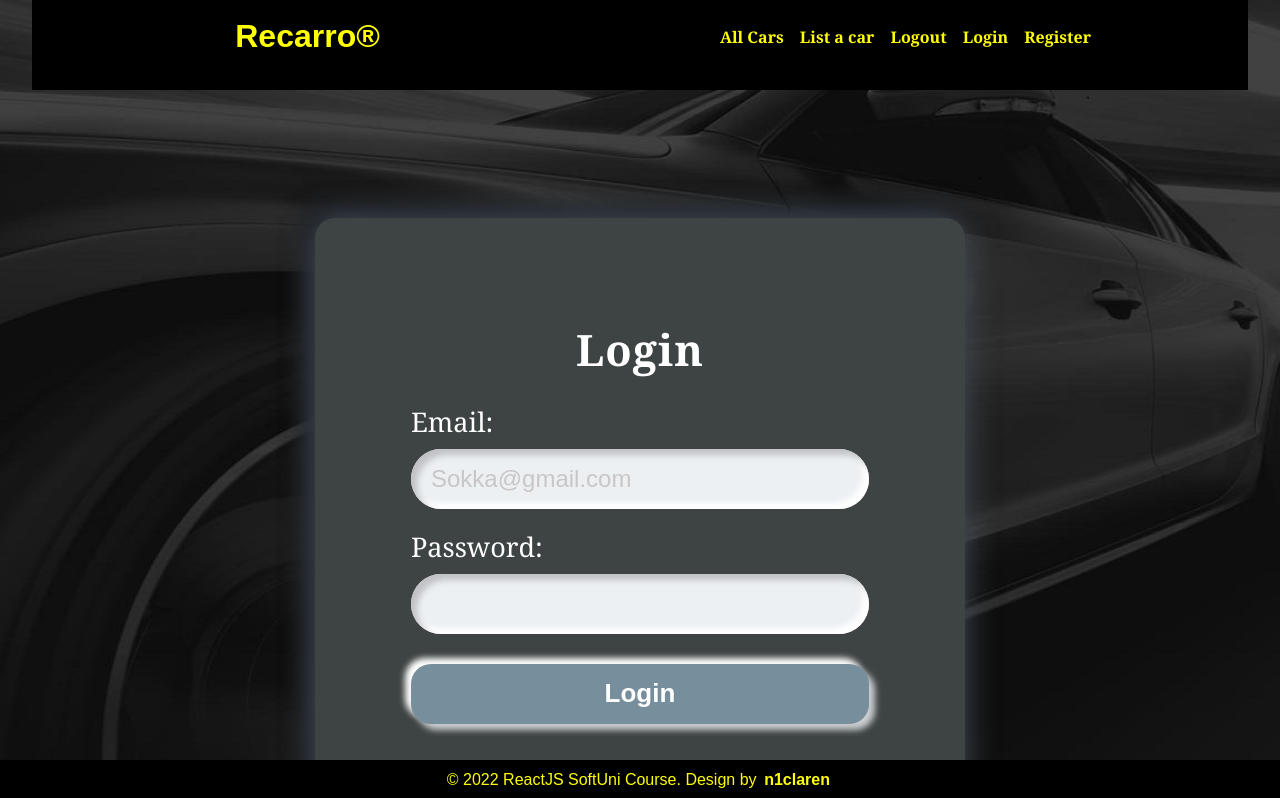
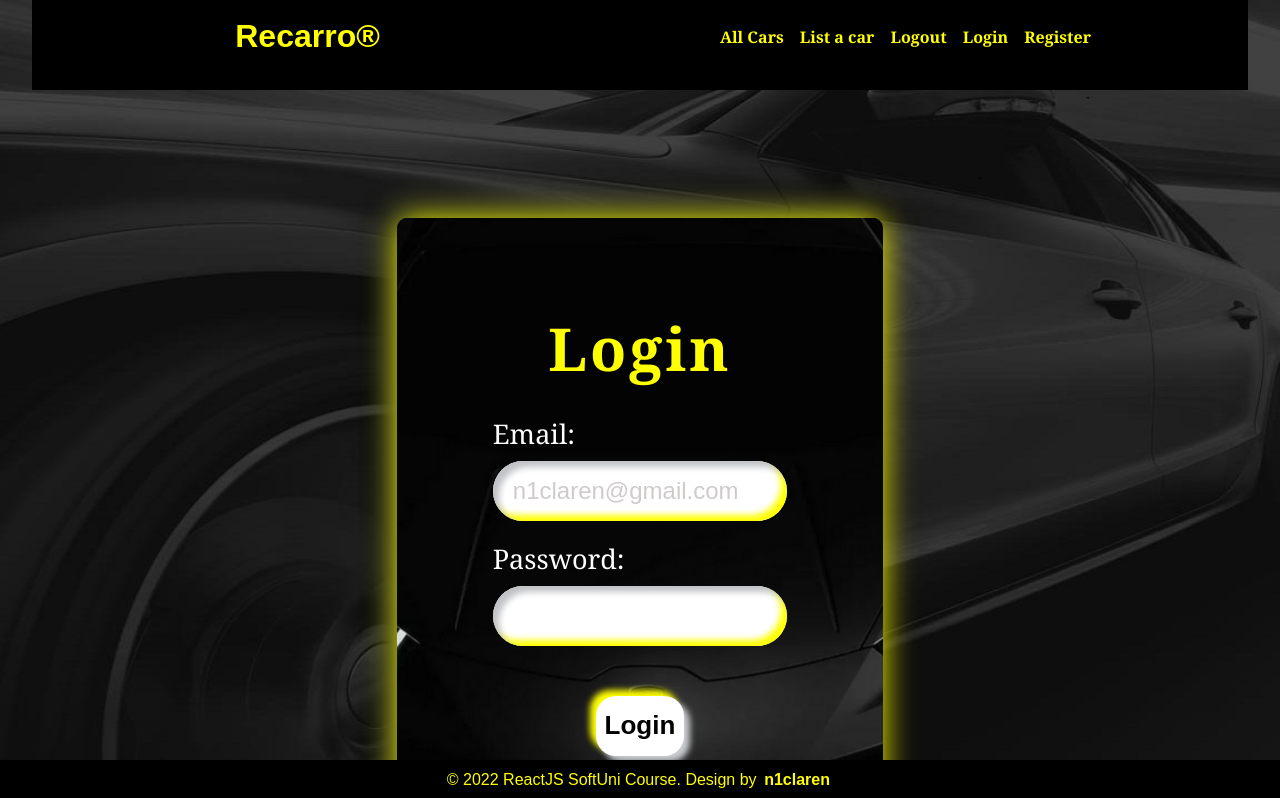
Before and after one commit to n1claren/RecarroJS, a React (Create React App) app: page /Login in a window 1280 px wide. Shown: the top 798 px of the page. Built offline with nearby package versions, Linux system fonts and the light colour scheme.

Commit message:
login and react forms can navigate to each other + style change

```diff
--- a/public/styles/login-register.css
+++ b/public/styles/login-register.css
@@ -1,46 +1,41 @@
 #login-page {
+    background-image: url("../images/loginformimage.png");
+    background-repeat: no-repeat;
+    background-attachment: fixed;
+    background-position: center;
     position: relative;
-    width: 650px;
+    width: 40%;
     height: auto;
-    border-radius: 20px;
+    border-radius: 10px;
     padding: 40px;
     box-sizing: border-box;
-    background: #3e4443;
-    box-shadow: 0px 0px 32px 0px #49535e, -14px -14px 20px #191c21;
+    box-shadow: 0px 0px 32px 0px yellow, -14px -14px 20px #191c21;
 }
 
 #register-page {
+    background-image: url("../images/registerformimage.jpg");
+    background-repeat: no-repeat;
+    background-attachment: fixed;
+    background-position: center;
     position: relative;
-    width: 650px;
+    width: 40%;
     height: auto;
-    border-radius: 20px;
+    border-radius: 10px;
     padding: 40px;
     box-sizing: border-box;
-    background: #3e4443;
-    box-shadow: 0px 0px 32px 0px #49535e, -14px -14px 20px #191c21;
+    box-shadow: 0px 0px 32px 0px yellow, -14px -14px 20px #191c21;
 }
 
 .container {
     padding: 40px;
 }
 
-.brand-logo {
-    height: 100px;
-    width: 100px;
-    background: url("../images/icon-gamepad-2.png");
-    margin: auto;
-    border-radius: 50%;
-    box-sizing: border-box;
-    box-shadow: 7px 7px 10px #cbced1, -7px -7px 10px white;
-}
-
 .container>h1 {
-    margin-top: 15px;
     font-weight: 900;
-    font-size: 2.7rem;
+    font-size: 3.7rem;
     text-align: center;
-    color: white;
-    letter-spacing: 1px;
+    color: yellow;
+    letter-spacing: 3px;
     font-family: Georgia, 'Times New Roman', Times, serif;
     margin-bottom: 17px;
 }
@@ -71,7 +66,6 @@ input::placeholder {
     color: rgba(184, 179, 179, 0.678);
 };
 
-
 label[for="female"] {
     margin-top: 10px;
 }
@@ -80,14 +74,14 @@ input[type="nickname"],
 input[type="password"],
 input[type="number"],
 input[type="email"] {
-    background: #ecf0f3;
+    background: white;
     padding: 30px;
     padding-left: 20px;
     height: 50px;
     margin-top: 10px;
     font-size: 24px;
     border-radius: 50px;
-    box-shadow: inset 6px 6px 6px #c0c2c5, inset -6px -6px 6px white;
+    box-shadow: inset 6px 6px 6px #c0c2c5, inset -6px -6px 6px yellow;
 }
 
 label[for="terms"]>input {
@@ -95,21 +89,22 @@ label[for="terms"]>input {
 }
 
 .btn.submit {
-    margin-top: 30px;
-    background: #778e9c;
+    margin-top: 50px;
+    background: white;
+    width: 30%;
     height: 60px;
     border-radius: 20px;
-    color: white;
+    color: black;
     font-size: 26px;
     cursor: pointer;
     font-weight: 900;
-    box-shadow: 6px 6px 6px #cbced1, -6px -6px 6px white;
+    box-shadow: 6px 6px 6px #cbced1, -6px -6px 6px yellow;
     transition: 0.5s;
 }
 
 .btn.submit:hover {
     color: white;
-    background-color: #8fa9b9;
+    background-color: red;
 }
 
 .container {
@@ -123,8 +118,7 @@ label[for="terms"]>input {
     bottom: 17px;
     right: 8px;
     text-decoration: none;
-    color: black;
-    background: rgb(235, 157, 142);
+    color: red;
     border-radius: 10px;
     padding: 5px;
 }
--- a/public/styles/navigation.css
+++ b/public/styles/navigation.css
@@ -68,7 +68,7 @@ nav a:hover {
     font-weight: bolder;
 }
 
-h1:hover {
+header h1:hover {
     color: red;
 }
 
--- a/src/components/Login.js
+++ b/src/components/Login.js
@@ -1,3 +1,5 @@
+import { Link } from 'react-router-dom';
+
 const Login = () => {
     return (
         <section id="login-page" className="auth">
@@ -9,14 +11,14 @@ const Login = () => {
                         type="email"
                         id="email"
                         name="email"
-                        placeholder="Sokka@gmail.com"
+                        placeholder="n1claren@gmail.com"
                     />
                     <label htmlFor="login-pass">Password:</label>
                     <input type="password" id="login-password" name="password" />
                     <input type="submit" className="btn submit" value="Login" />
                     <p className="field">
                         <span>
-                            If you don't have profile click <a href="#">here</a>
+                            If you don't have profile click <Link to="/Register">here</Link>
                         </span>
                     </p>
                 </div>
--- a/src/components/Register.js
+++ b/src/components/Register.js
@@ -1,3 +1,5 @@
+import { Link } from 'react-router-dom';
+
 const Register = () => {
     return (
         <section id="register-page" className="content auth">
@@ -9,7 +11,7 @@ const Register = () => {
                         type="email"
                         id="email"
                         name="email"
-                        placeholder="maria@email.com"
+                        placeholder="n1claren@email.com"
                     />
                     <label htmlFor="pass">Password:</label>
                     <input type="password" name="password" id="register-password" />
@@ -18,7 +20,7 @@ const Register = () => {
                     <input className="btn submit" type="submit" value="Register" />
                     <p className="field">
                         <span>
-                            If you already have profile click <a href="#">here</a>
+                            If you already have profile click <Link to="/Login">here</Link>
                         </span>
                     </p>
                 </div>
```
Also changed, not shown: public/images/loginformimage.png (added), public/images/registerformimage.jpg (added).
